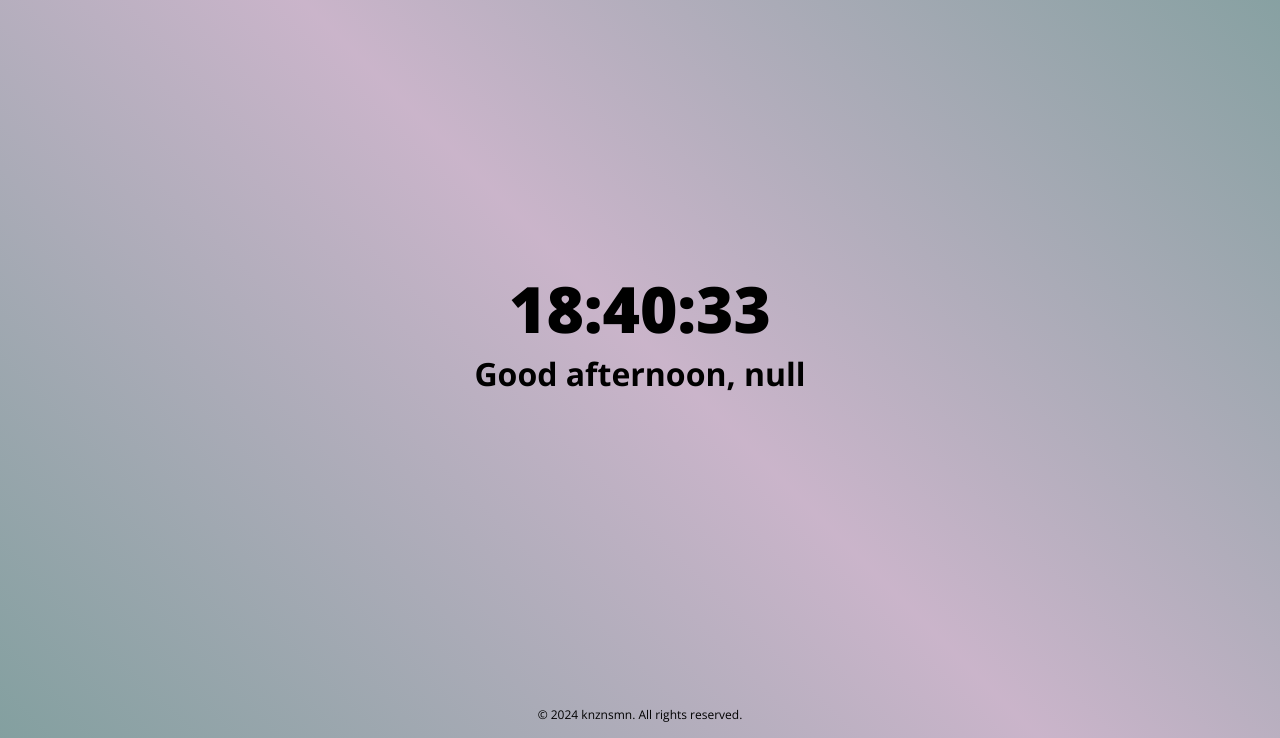
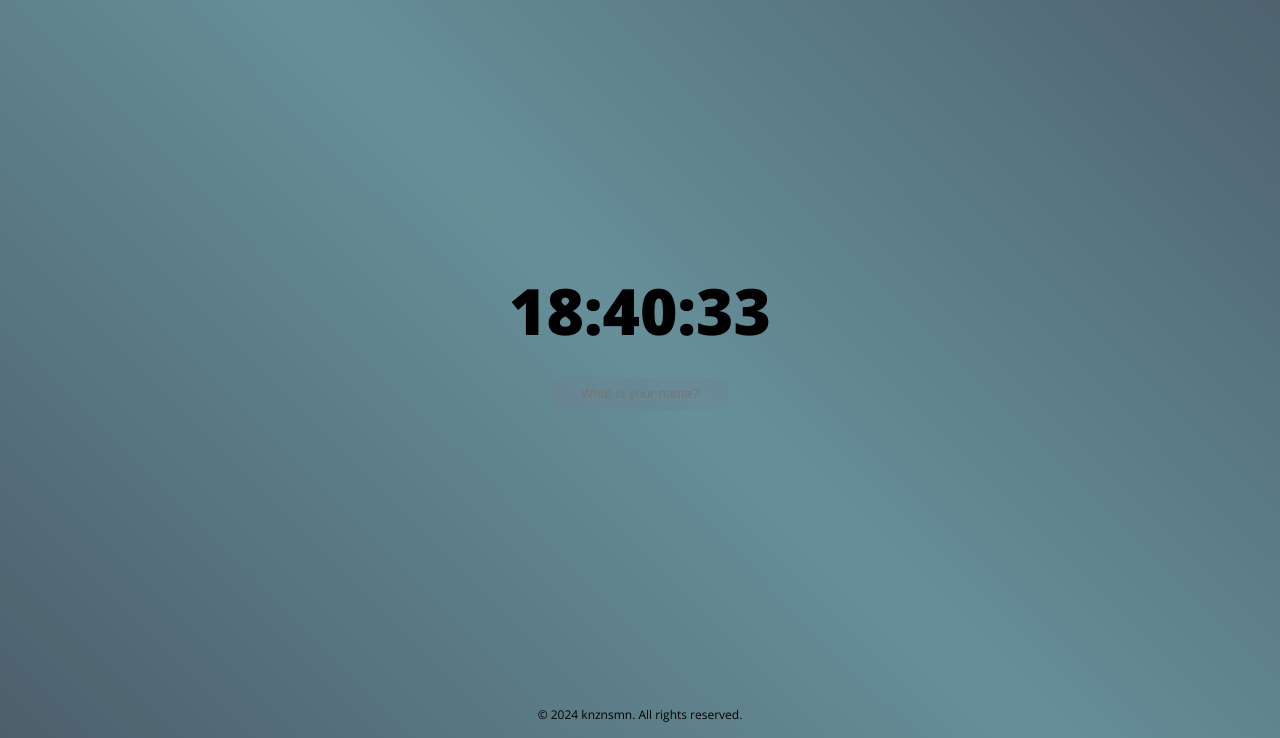
Before and after one commit to knznsmn/codesfordays, a plain HTML site: page index.html in a window 1280 px wide. Shown: the part 62-800 px from the top of the page. Drawn offline with nearby package versions, Linux system fonts and the light colour scheme.

Commit message:
Minor tweaks with the background

```diff
--- a/assets/main.js
+++ b/assets/main.js
@@ -10,6 +10,10 @@ const $ = {
     prompt: document.getElementById('prompt'),
     moment: document.getElementById('moment'),
 };
+
+const text = {
+    placeholder: 'Please enter your name',
+}
 
 // FUNCTION HALL
 function pre(n) {    // Functions for time
@@ -62,14 +66,14 @@ function timePeriod() {
 }
 function greetUser() {
     let data = localStorage.getItem('name');
-    if (data !== undefined || true) {
+    if (data === undefined || data === null || data === '') {
+        showGuestUI();
+    }
+    else {
         $.moment.innerText = `${timePeriod()}`;
         $.name.innerText = `, ${localStorage.getItem('name')}`;
         $.prompt.classList.add('hidden');
         $.jest.classList.remove('hidden');
-    }
-    else {
-        showGuestUI();
     }
 }
 function showGuestUI() {
@@ -98,7 +102,8 @@ document.addEventListener('click', (e) => {
         case 'prompt':
             target.onblur = function () {
                 if ($.prompt.value === '' || $.prompt.value === ' ') {
-                    $.prompt.placeholder = 'Please enter your name';
+                    $.prompt.value = '';
+                    $.prompt.placeholder = text.placeholder;
                 }
                 else {
                     localStorage.setItem('name', $.prompt.value);
@@ -125,11 +130,12 @@ $.prompt.addEventListener('keyup', (e) => {
         if (e.target.value.length > 2) {
             localStorage.setItem('name', $.prompt.value);
             $.prompt.blur();
+            $.prompt.value = '';
             greetUser();
         }
         else {
             $.prompt.value = '';
-            $.prompt.placeholder = 'Please enter your name';
+            $.prompt.placeholder = text.placeholder;
         }
     }
 });
--- a/assets/style.css
+++ b/assets/style.css
@@ -13,18 +13,18 @@
     --alpha: hsla(258, 10%, 50%, 0.2);
     --raise: hsla(258, 10%, 50%, 0.5);
 
-    --mat1: hsla(169, 86%, 17%, 1);
-    --mat2: hsla(178, 78%, 33%, 1);
-    --mat3: hsla(132, 33%, 58%, 1);
+    --mat1: hsla(161, 24%, 62%, 1);
+    --mat2: hsla(69, 74%, 77%, 1);
+    --mat3: hsla(39, 87%, 75%, 1);
     --mat4: hsla(18, 56%, 72%, 1);
     --apr1: hsla(191, 20%, 50%, 1);
     --apr2: hsla(203, 17%, 36%, 1);
     --apr3: hsla(300, 17%, 75%, 1);
     --apr4: hsla(180, 13%, 57%, 1);
     --soi1: hsla(100, 59%, 31%, 1);
-    --soi2: hsla(225, 10%, 30%, 1);
-    --soi3: hsla(85, 72%, 40%, 1);
-    --soi4: hsla(340, 13%, 5%, 1);
+    --soi2: hsla(195, 95%, 25%, 1);
+    --soi3: hsla(148, 24%, 52%, 1);
+    --soi4: hsla(214, 31%, 26%, 1);
 
 
     /* Backgrounds */
@@ -32,7 +32,7 @@
     --matin2: linear-gradient(45deg, var(--mat3), var(--mat4) 50%, var(--mat3) 100%);
     --apres1: linear-gradient(45deg, var(--apr2), var(--apr1) 50%, var(--apr2) 100%);
     --apres2: linear-gradient(45deg, var(--apr4), var(--apr3) 50%, var(--apr4) 100%);
-    --soire1: linear-gradient(45deg, var(--soi1), var(--soi3) 50%, var(--soi1) 100%);
+    --soire1: linear-gradient(135deg, var(--soi1), var(--soi3) 50%, var(--soi1) 100%);
     --soire2: linear-gradient(45deg, var(--soi4), var(--soi2) 50%, var(--soi4) 100%);
 }
 * {
```
